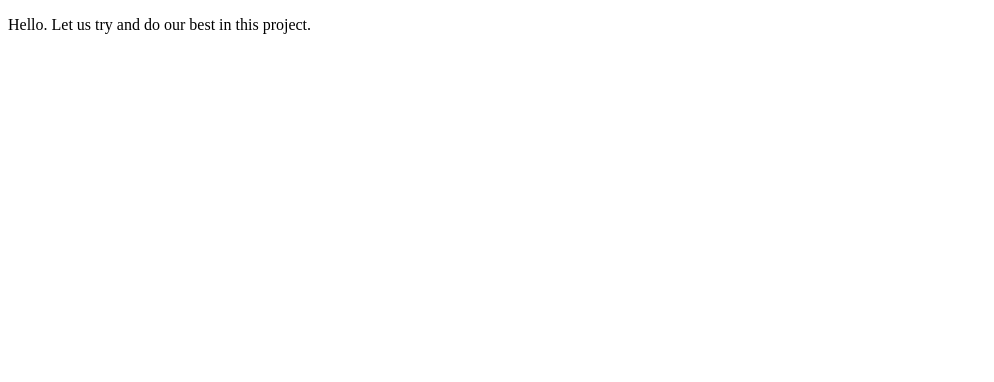
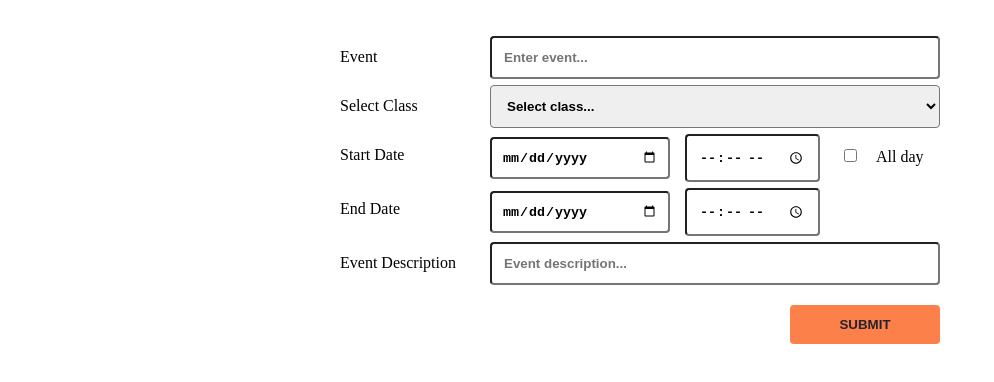
Before and after one commit to RonohP/Ernestine, a React (Create React App) app: page / in a window 1280 px wide. Shown: the top 382 px of the page, without its empty margins (0-994 px from the left). Built offline with nearby package versions, Linux system fonts and the light colour scheme.

Commit message:
initial add to calendar form design

```diff
--- a/src/Components/App.jsx
+++ b/src/Components/App.jsx
@@ -1,9 +1,10 @@
 import '../Styles/App.css';
+import Form from './Form/Form';
 
 function App() {
   return (
     <div className="App">
-      <p>Hello. Let us try and do our best in this project.</p>
+      <Form/>
     </div>
   );
 }
--- /dev/null
+++ b/src/Components/Form/Form.css
@@ -0,0 +1,106 @@
+*{
+    box-sizing: border-box;
+}
+
+.form-div{
+   max-width: 600px;
+   margin: 30px auto;
+
+}
+.calendar-form form{
+    margin: 70px;
+}
+
+.calendar-form input[type='text'], select{
+    width: 100%;
+    padding: 12px;
+    border-radius: 4px;
+    font-weight: bolder;
+}
+
+.checkbox{
+    display: inline;
+    padding: 4px;
+}
+.calendar-form input[type='checkbox']{
+    width: 10%;
+}
+
+.calendar-form label {
+    padding: 12px 12px 12px 0;
+    display: inline-block;
+}
+.calendar-form input[type='submit']{
+    background-color: #FC804A;
+    color: #25232C;
+    padding: 12px 20px;
+    border: none;
+    border-radius: 4px;
+    cursor: pointer;
+    float: right;
+    font-weight: bolder;
+    width: 150px;
+    margin-top: 20px
+}
+
+.calendar-form input[type='submit']:hover{
+    background-color: #25232C;
+    color: #FC804A;
+}
+
+.calendar-form .col-25{
+    float: left;
+    width: 25%;
+    margin-top: 6px;
+}
+
+.calendar-form .col-75{
+    float: left;
+    width: 75%;
+    margin-top: 6px;
+}
+
+.calendar-form .row::after{
+    content: '';
+    display: table;
+    clear: both;
+}
+
+.date{
+    display: inline;
+    width: 40%;
+    padding: 10px;
+    border-radius: 4px;
+    font-weight: bolder;
+    margin-right: 15px;
+}
+
+.time{
+    display: inline;
+    padding: 12px;
+    border-radius: 4px;
+    font-weight: bolder;
+    width: 30%;
+}
+/*style the scrollbar*/
+/* width of the scrollbar*/
+::-webkit-scrollbar {
+  width: 10px;
+}
+
+/* Track (progress bar) of the scrollbar*/
+::-webkit-scrollbar-track {
+  box-shadow: inset 0 0 5px #25232C;
+  border-radius: 10px;
+}
+
+/* Handle (the draggable scrolling handle)*/
+::-webkit-scrollbar-thumb {
+  background: #FC804A;
+  border-radius: 10px;
+}
+
+/* Handle on hover */
+::-webkit-scrollbar-thumb:hover {
+  background: #25232C;
+}
--- /dev/null
+++ b/src/Components/Form/Form.jsx
@@ -0,0 +1,110 @@
+import './Form.css';
+
+const Form = () => {
+  return (
+    <div className='form-div'>
+      <form className='calendar-form'>
+        <div className='row'>
+          <div className='col-25'>
+            <label htmlFor='event'>Event</label>
+          </div>
+          <div className='col-75'>
+            <input
+              type='text'
+              name='event'
+              id='event'
+              placeholder='Enter event...'
+              required
+            />
+          </div>
+        </div>
+        <div className='row'>
+          <div className='col-25'>
+            <label htmlFor='class'>Select Class</label>
+          </div>
+          <div className='col-75'>
+            <select className='class' id='class' name='class' required>
+              <option value='' disabled selected hidden>
+                Select class...
+              </option>
+              <option value='A1'>A1</option>
+              <option value='A2'>A2</option>
+              <option value='A3'>A3</option>
+              <option value='A4'>A4</option>
+              <option value='A5'>A5</option>
+            </select>
+          </div>
+        </div>
+        <div className='row'>
+          <div className='col-25'>
+            <label htmlFor='start-date'>Start Date</label>
+          </div>
+          <div className='col-75'>
+            <input
+              type='date'
+              name='start-date'
+              id='start-date'
+              required
+              className='date'
+            />
+            <input
+              type='time'
+              name='start-time'
+              id='start-time'
+              required
+              className='time'
+            />
+            <div className='checkbox'>
+              <input
+                type='checkbox'
+                name='all-day'
+                id='all-day'
+                value='all-day'
+              />
+              <label htmlFor='all-day'>All day</label>
+            </div>
+          </div>
+        </div>
+        <div className='row'>
+          <div className='col-25'>
+            <label htmlFor='end-date'>End Date</label>
+          </div>
+          <div className='col-75'>
+            <input
+              type='date'
+              name='end-date'
+              id='end-date'
+              required
+              className='date'
+            />
+            <input
+              type='time'
+              name='end-time'
+              id='end-time'
+              required
+              className='time'
+            />
+          </div>
+        </div>
+        <div className='row'>
+          <div className='col-25'>
+            <label htmlFor='event-desc'>Event Description</label>
+          </div>
+          <div className='col-75'>
+            <input
+              type='text'
+              name='event-desc'
+              id='event-desc'
+              placeholder='Event description...'
+            />
+          </div>
+        </div>
+        <div class='row'>
+          <input type='submit' value='SUBMIT' />
+        </div>
+      </form>
+    </div>
+  );
+};
+
+export default Form;
```
